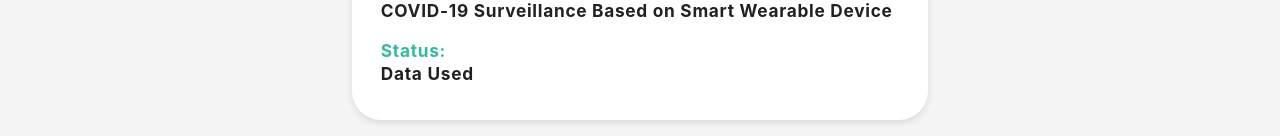
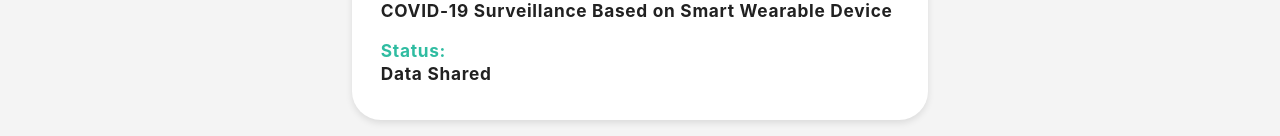
Before and after one commit to huzhx/baseline-preference, a React (Create React App) app: page /consent-history in a window 1280 px wide. Shown: the part 816-952 px from the top of the page. Built offline with nearby package versions, Linux system fonts and the light colour scheme.

Commit message:
update status term Data Used to Data Shared

```diff
--- a/src/ConsentHistory.js
+++ b/src/ConsentHistory.js
@@ -32,13 +32,13 @@ const ConsentHistory = () => {
       reqId: '2',
       institution: 'Peking University First Hospital',
       title: 'COVID-19 Surveillance Based on Smart Wearable Device',
-      status: 'Data Used',
+      status: 'Data Shared',
     },
   ];
 
   const buttonLabelMap = {
     'Data Not Shared Yet': 'Modify Consent',
-    'Data Used': 'View Data Used',
+    'Data Shared': 'View Data Shared',
   };
 
   const studies = [];
--- a/src/StudyDataSharingForm.js
+++ b/src/StudyDataSharingForm.js
@@ -33,7 +33,7 @@ const StudyDataSharingForm = ({
       >
         <span className={[styles.study_data_sharing_form__label, styles.align_left].join(' ')}>Data Requested</span>
         <span className={styles.study_data_sharing_form__label}>Agree to Share</span>
-        {usedElements && <span className={styles.study_data_sharing_form__label}>Data Used</span>}
+        {usedElements && <span className={styles.study_data_sharing_form__label}>Data Shared</span>}
       </div>
       {content}
     </div>
--- a/src/StudyInfo.js
+++ b/src/StudyInfo.js
@@ -51,7 +51,7 @@ const StudyInfo = () => {
       irbApprovalDate: '01/07/2020',
       irbApprovedBy: 'Sun Yat-Sen University',
       additionalInfoURL: 'https://journals.plos.org/plosone/article?id=10.1371/journal.pone.0226718',
-      status: 'Data Used',
+      status: 'Data Shared',
     },
     3: {
       reqId: '3',
@@ -90,7 +90,7 @@ const StudyInfo = () => {
   console.log(studyInfo);
 
   let path;
-  if (typeof studyInfo['status'] !== 'undefined' && studyInfo['status'] === 'Data Used') {
+  if (typeof studyInfo['status'] !== 'undefined' && studyInfo['status'] === 'Data Shared') {
     path = '/data-sharing-review';
   } else if (typeof studyInfo['status'] === 'undefined') {
     path = `/data-sharing-setting/${reqId}/new`;
```
